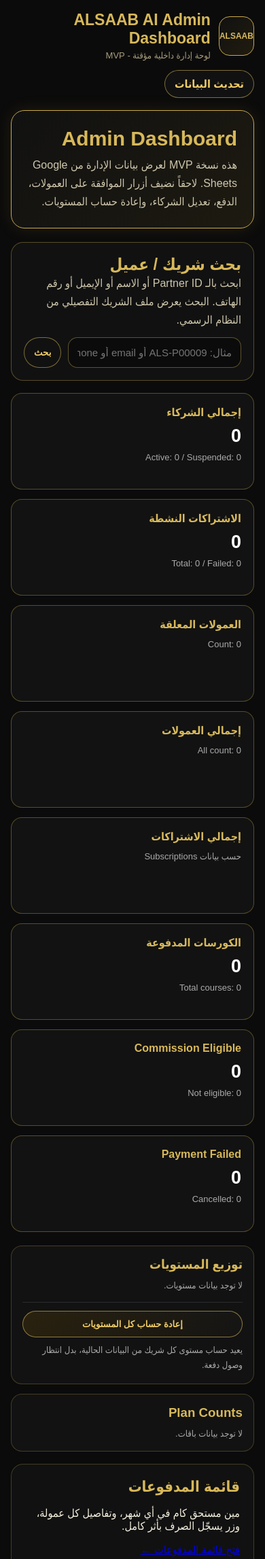
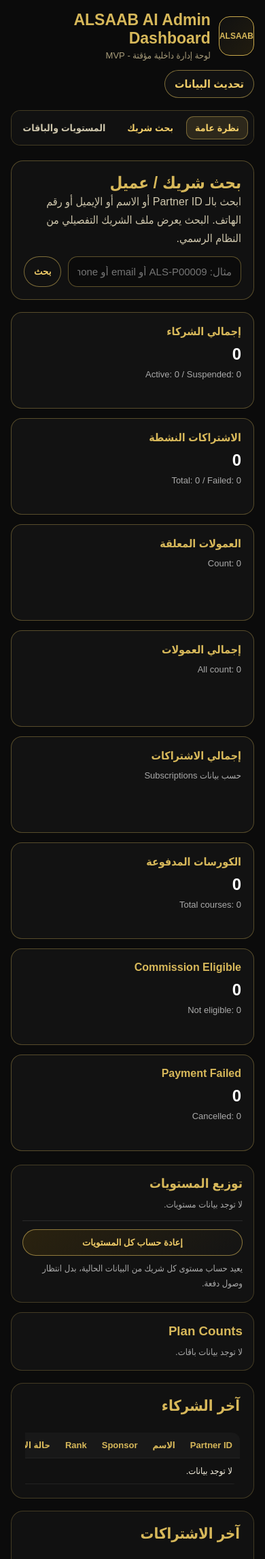
Before and after one commit to alsaab-ai/ALSAAB---AI, a Flask app: template backend/templates/admin_dashboard.html in a window 390 px wide. Shown: the top 2293 px of the page at 68% size. Run offline with Flask 3, Linux system fonts and the light colour scheme; the template is opened without the code that fills it, so the values that code supplies are empty; some libraries are stand-ins or nearby versions.

Commit message:
Put the admin dashboard's navigation down one side
The page was a single column of cards, with links to every other admin screen
scattered through it: two link cards in the middle in browser-default blue,
and four more bolted onto the bottom by after_request handlers - cancellations,
upgrades, website installs, WhatsApp. Finding the payouts page meant scrolling
past everything else to remember which card it was in.

A sticky list down the side now: this page's sections, then the network and
commission pages, then the request queues. The entry for whichever section is
on screen lights up, and on a phone the list becomes a strip across the top.
Every other admin page is reachable from it, so the handlers that bolted cards
onto the bottom - and the chat widget - are told to skip this page. 106KB to
65KB.

The header box claiming the page showed "an MVP view of data from Google
Sheets" is gone. It has read from Postgres for weeks.

Moving the content into a narrower column split the money figures in the
middle of their digits - "1,599.6" on one line, "AED 5" under it - because
.big carried word-break: break-word. nowrap fixed that and pushed the widest
figure past its card instead. The figure now only ever breaks at the space:
on a tight card "AED" drops a line and the number stays whole.

Co-Authored-By: Claude Opus 5 <noreply@anthropic.com>

```diff
--- a/backend/templates/admin_dashboard.html
+++ b/backend/templates/admin_dashboard.html
@@ -2,6 +2,21 @@
 <html lang="ar" dir="rtl">
 <head>
   <meta charset="utf-8">
+  <!-- ===== ALSAAB_ADMIN_SIDEBAR_V1 =====
+       Every other admin page is reachable from the sidebar now, so the
+       handlers that used to bolt a card for each of them onto the bottom of
+       this page -- and the chat widget -- are told to skip it. Each one
+       returns early when its marker is already in the page. -->
+  <!-- ALSAAB_CANCELLATION_UI_V1 -->
+  <!-- ALSAAB_UPGRADE_UI_INJECTED -->
+  <!-- ALSAAB_WEBSITE_SETUP_MODULE_INJECTED -->
+  <!-- ALSAAB_ADMIN_CHANNEL_BUTTONS_FINAL_FIX_MARKER -->
+  <!-- ALSAAB_ADMIN_WHATSAPP_REQUESTS_BUTTON_V2_HTML -->
+  <!-- ALSAAB_SMART_LINK_CAPTURE_V1 -->
+  <!-- ALSAAB_SMART_LINK_PROTECTION_CLIENT_V1 -->
+  <!-- ALSAAB_SMART_LINK_ANALYTICS_CLIENT_V1 -->
+  <!-- ALSAAB_SMART_PROJECT_CONTEXT_UI_V1 -->
+  <!-- ALSAAB_SMART_WHATSAPP_HANDOFF_CLIENT_V1 -->
   <title>ALSAAB AI - Admin Dashboard</title>
   <meta name="viewport" content="width=device-width, initial-scale=1">
 
@@ -330,6 +345,113 @@
     .outlook-cell.full { color: #f0cc68; font-weight: 700; }
     .outlook-cell.got  { color: #7fd39a; font-weight: 700; }
     .outlook-cell.lost { color: #ef8383; font-weight: 700; }
+
+    /* ===== ALSAAB_ADMIN_SIDEBAR_V1 =====
+       The page was a single column of cards, with links to the other admin
+       screens scattered through it in browser-default blue. One list down the
+       side instead: this page's sections, then every other admin page. */
+    .page { max-width: 1480px; }
+
+    .shell {
+      display: grid;
+      grid-template-columns: 250px minmax(0, 1fr);
+      gap: 22px;
+      align-items: start;
+    }
+
+    .side {
+      position: sticky;
+      top: 18px;
+      max-height: calc(100vh - 36px);
+      overflow-y: auto;
+      background: #111;
+      border: 1px solid rgba(215, 184, 90, 0.25);
+      border-radius: 18px;
+      padding: 14px 10px 16px;
+    }
+
+    .side-group + .side-group {
+      margin-top: 14px;
+      padding-top: 12px;
+      border-top: 1px solid rgba(255, 255, 255, 0.07);
+    }
+
+    .side-cap {
+      padding: 0 10px 6px;
+      font-size: 11px;
+      font-weight: 700;
+      letter-spacing: .04em;
+      color: #8d8a7c;
+    }
+
+    .side a {
+      display: flex;
+      align-items: center;
+      justify-content: space-between;
+      gap: 8px;
+      padding: 9px 12px;
+      border-radius: 11px;
+      color: #cfc7ad;
+      text-decoration: none;
+      font-size: 14px;
+      font-weight: 700;
+      border: 1px solid transparent;
+      transition: background .12s ease, color .12s ease, border-color .12s ease;
+    }
+
+    .side a:hover {
+      background: rgba(215, 184, 90, 0.08);
+      color: #f5f0df;
+    }
+
+    .side a.on {
+      background: rgba(215, 184, 90, 0.14);
+      border-color: rgba(215, 184, 90, 0.45);
+      color: #f0cc68;
+    }
+
+    /* Pages that leave this one get an arrow; sections on it do not. */
+    .side a.out::after {
+      content: "\2190";
+      color: #8d8a7c;
+      font-weight: 400;
+    }
+
+    .content { min-width: 0; }
+    .content [id] { scroll-margin-top: 18px; }
+
+    /* The sidebar takes 250px, and four fixed columns in what is left broke
+       "1,599.65 AED" in the middle of the digits -- word-break: break-word on
+       .big lets it split anywhere. Let the cards reflow, and only ever break
+       at the space: on a tight card "AED" drops to the next line and the
+       number stays whole. nowrap was tried first and pushed the widest figure
+       past the edge of its card instead. */
+    .content .grid { grid-template-columns: repeat(auto-fit, minmax(200px, 1fr)); }
+    .content .big { font-size: 24px; word-break: normal; overflow-wrap: normal; }
+
+    /* No browser-default blue anywhere on the page. */
+    .page a:not([class]) { color: #f0cc68; }
+    .page a:not([class]):hover { color: #f5f0df; }
+
+    @media (max-width: 900px) {
+      .shell { grid-template-columns: 1fr; }
+
+      .side {
+        top: 0;
+        z-index: 20;
+        max-height: none;
+        display: flex;
+        gap: 6px;
+        overflow-x: auto;
+        padding: 8px;
+        border-radius: 14px;
+      }
+
+      .side-group { display: flex; gap: 6px; }
+      .side-group + .side-group { margin: 0; padding: 0; border: 0; }
+      .side-cap { display: none; }
+      .side a { white-space: nowrap; padding: 8px 12px; }
+    }
   </style>
 </head>
 
@@ -350,12 +472,39 @@
       </div>
     </div>
 
-    <div class="header">
-      <h1>Admin Dashboard</h1>
-      <div class="sub">
-        هذه نسخة MVP لعرض بيانات الإدارة من Google Sheets. لاحقاً نضيف أزرار الموافقة على العمولات، الدفع، تعديل الشركاء، وإعادة حساب المستويات.
-      </div>
-    </div>
+    {% set kq = ("?key=" ~ encoded_key) if admin_key else "" %}
+
+    <div class="shell">
+      <nav class="side" aria-label="أقسام لوحة الأدمن">
+        <div class="side-group">
+          <div class="side-cap">هذه الصفحة</div>
+          <a href="#overview">نظرة عامة</a>
+          <a href="#search">بحث شريك</a>
+          <a href="#levels">المستويات والباقات</a>
+          <a href="#partners">آخر الشركاء</a>
+          <a href="#subscriptions">آخر الاشتراكات</a>
+          <a href="#commissions">آخر العمولات</a>
+          <a href="#progress">تقدم المستويات</a>
+          <a href="#courses">الكورسات</a>
+        </div>
+
+        <div class="side-group">
+          <div class="side-cap">الشبكة والعمولات</div>
+          <a class="out" href="/admin/partner-tree{{ kq }}">شجرة الشركاء</a>
+          <a class="out" href="/admin/payouts{{ kq }}">قائمة المدفوعات</a>
+          <a class="out" href="/admin/payout-accounts{{ kq }}">حسابات الاستلام</a>
+        </div>
+
+        <div class="side-group">
+          <div class="side-cap">الطلبات</div>
+          <a class="out" href="/admin/whatsapp-setup-requests{{ kq }}">ربط WhatsApp</a>
+          <a class="out" href="/admin/website-installations{{ kq }}">تركيبات المواقع</a>
+          <a class="out" href="/admin/upgrade-requests{{ kq }}">طلبات الترقية</a>
+          <a class="out" href="/admin/cancellation-requests{{ kq }}">طلبات الإلغاء</a>
+        </div>
+      </nav>
+
+      <div class="content">
 
     {% if admin_action_message %}
     <div style="background:rgba(128,226,138,.08); border:1px solid rgba(128,226,138,.4); color:#80e28a; border-radius:14px; padding:13px 16px; margin-bottom:18px; font-weight:700;">
@@ -363,7 +512,7 @@
     </div>
     {% endif %}
 
-    <div class="search-panel">
+    <div class="search-panel" id="search">
       <h2 style="color:#d7b85a; margin:0;">بحث شريك / عميل</h2>
       <div class="sub">
         ابحث بالـ Partner ID أو الاسم أو الإيميل أو رقم الهاتف. البحث يعرض ملف الشريك التفصيلي من النظام الرسمي.
@@ -854,7 +1003,7 @@
     </div>
     {% endif %}
 
-    <div class="grid">
+    <div class="grid" id="overview">
       <div class="card">
         <h3>إجمالي الشركاء</h3>
         <div class="big">{{ partner_summary.total or 0 }}</div>
@@ -904,7 +1053,7 @@
       </div>
     </div>
 
-    <div class="two-col">
+    <div class="two-col" id="levels">
       <div class="small-box">
         <h3>توزيع المستويات</h3>
         {% for level_name, count in level_counts.items() %}
@@ -972,27 +1121,7 @@
       </div>
     </div>
 
-    <!-- The tables below list partners row by row; none of them show who sits
-         under whom, which is the thing that decides where a commission goes. -->
-    <div class="section">
-      <h2>قائمة المدفوعات</h2>
-      <p>مين مستحق كام في أي شهر، وتفاصيل كل عمولة، وزر يسجّل الصرف بأثر كامل.</p>
-      <p><a href="/admin/payouts{% if key %}?key={{ key }}{% endif %}">فتح قائمة المدفوعات ←</a></p>
-      <p><a href="/admin/payout-accounts{% if key %}?key={{ key }}{% endif %}">حسابات استلام العمولات — مين سجّل ومين لأ ←</a></p>
-    </div>
-
-    <div class="section">
-      <h2>شجرة الشركاء</h2>
-      <div class="muted" style="margin-bottom:12px;line-height:1.8;">
-        الشبكة كاملة كشجرة: من تحت من، حالة كل اشتراك، وتاريخ آخر دفعة.
-        شريك متوقف وسط فرع يظهر هنا فوراً — وهو ما لا يظهر في أي جدول.
-      </div>
-      <a class="primary-btn" href="/admin/partner-tree{% if key %}?key={{ key }}{% endif %}">
-        فتح شجرة الشركاء
-      </a>
-    </div>
-
-    <div class="section">
+    <div class="section" id="partners">
       <h2>آخر الشركاء</h2>
       <div class="table-wrap">
         <table>
@@ -1057,7 +1186,7 @@
       </div>
     </div>
 
-    <div class="section">
+    <div class="section" id="subscriptions">
       <h2>آخر الاشتراكات</h2>
       <div class="table-wrap">
         <table>
@@ -1091,7 +1220,7 @@
       </div>
     </div>
 
-    <div class="section">
+    <div class="section" id="commissions">
       <h2>آخر العمولات</h2>
       <div class="table-wrap">
         <table>
@@ -1127,7 +1256,7 @@
       </div>
     </div>
 
-    <div class="section">
+    <div class="section" id="progress">
       <h2>تقدم المستويات</h2>
       <div class="table-wrap">
         <table>
@@ -1165,7 +1294,7 @@
       </div>
     </div>
 
-    <div class="section">
+    <div class="section" id="courses">
       <h2>آخر مشتريات الكورسات</h2>
       <div class="table-wrap">
         <table>
@@ -1199,6 +1328,41 @@
       </div>
     </div>
 
+      </div>
+    </div>
   </div>
+
+<script>
+/* Light up the sidebar entry for whichever section is on screen. */
+(function () {
+  var links = {};
+  document.querySelectorAll(".side a").forEach(function (link) {
+    var href = link.getAttribute("href") || "";
+    if (href.charAt(0) === "#") { links[href.slice(1)] = link; }
+  });
+
+  if (!("IntersectionObserver" in window)) { return; }
+
+  var visible = {};
+  var observer = new IntersectionObserver(function (entries) {
+    entries.forEach(function (entry) { visible[entry.target.id] = entry.isIntersecting; });
+
+    var current = null;
+    Object.keys(links).some(function (id) {
+      if (visible[id]) { current = id; return true; }
+      return false;
+    });
+
+    Object.keys(links).forEach(function (id) {
+      links[id].classList.toggle("on", id === current);
+    });
+  }, { rootMargin: "-10% 0px -60% 0px" });
+
+  Object.keys(links).forEach(function (id) {
+    var target = document.getElementById(id);
+    if (target) { observer.observe(target); }
+  });
+})();
+</script>
 </body>
 </html>
```
